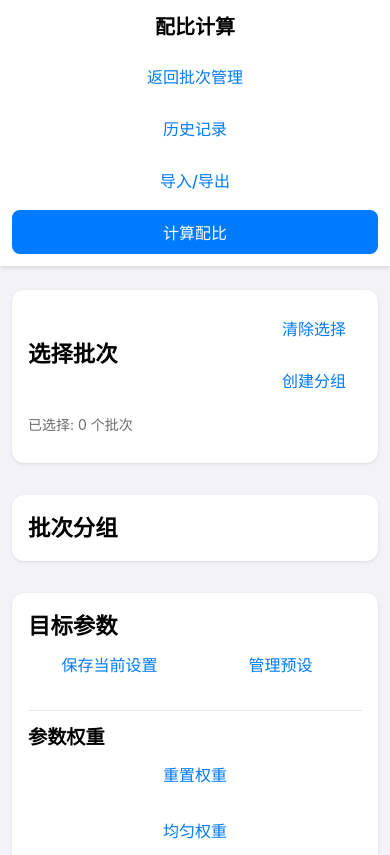
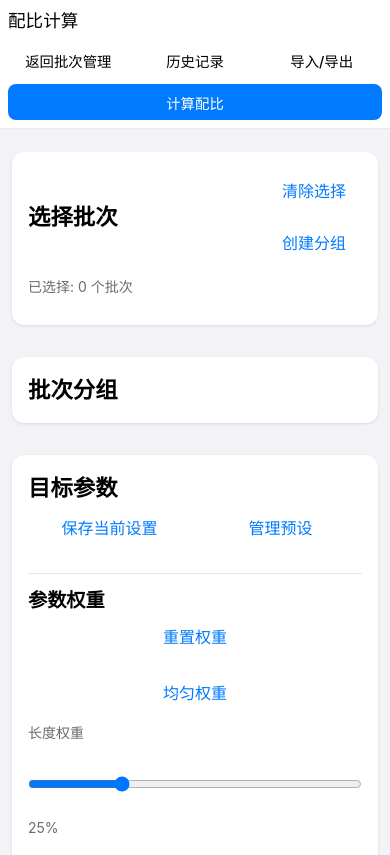
Before and after one commit to tompsen99/ordos, a plain HTML site: page mixing.html in a window 390 px wide. Shown: the top 855 px of the page. Drawn offline with Linux system fonts and the light colour scheme.

Commit message:
Add files via upload

```diff
--- a/mixing-styles.css
+++ b/mixing-styles.css
@@ -14,12 +14,41 @@
     }
 }
 
+/* 导航栏基础样式 */
+.nav-bar {
+    display: flex;
+    justify-content: space-between;
+    align-items: center;
+    background-color: var(--surface-color);
+    padding: 8px 16px;
+    box-shadow: 0 1px 2px rgba(0, 0, 0, 0.05);
+    min-height: 48px;
+}
+
+.nav-title {
+    font-size: 1.1rem;
+    font-weight: 500;
+    color: var(--text-primary);
+}
+
+.nav-actions {
+    display: flex;
+    gap: 8px;
+    align-items: center;
+}
+
+.nav-actions button {
+    padding: 6px 12px;
+    font-size: 0.9rem;
+    min-height: 32px;
+}
+
 /* 移动端导航栏优化 */
 @media screen and (max-width: 768px) {
     .nav-bar {
-        flex-direction: column;
-        gap: 12px;
-        padding: 12px;
+        flex-wrap: wrap;
+        gap: 8px;
+        padding: 8px;
         position: sticky;
         top: 0;
         z-index: 100;
@@ -27,16 +56,32 @@
     }
 
     .nav-actions {
-        display: grid;
-        grid-template-columns: 1fr;
-        gap: 8px;
-        width: 100%;
+        display: flex;
+        flex-wrap: wrap;
+        gap: 6px;
     }
 
     .nav-actions button {
-        width: 100%;
-        min-height: 44px;
+        flex: 1;
+        min-width: max-content;
+        white-space: nowrap;
+        min-height: 36px;
     }
+}
+
+/* 导航栏按钮样式 */
+.nav-actions .btn-secondary {
+    background-color: transparent;
+    border: 1px solid var(--border-color);
+    color: var(--text-primary);
+}
+
+.nav-actions .btn-secondary:hover {
+    background-color: var(--background-color);
+}
+
+.nav-actions .btn-primary {
+    font-weight: 500;
 }
 
 /* 批次选择区域 */
```
